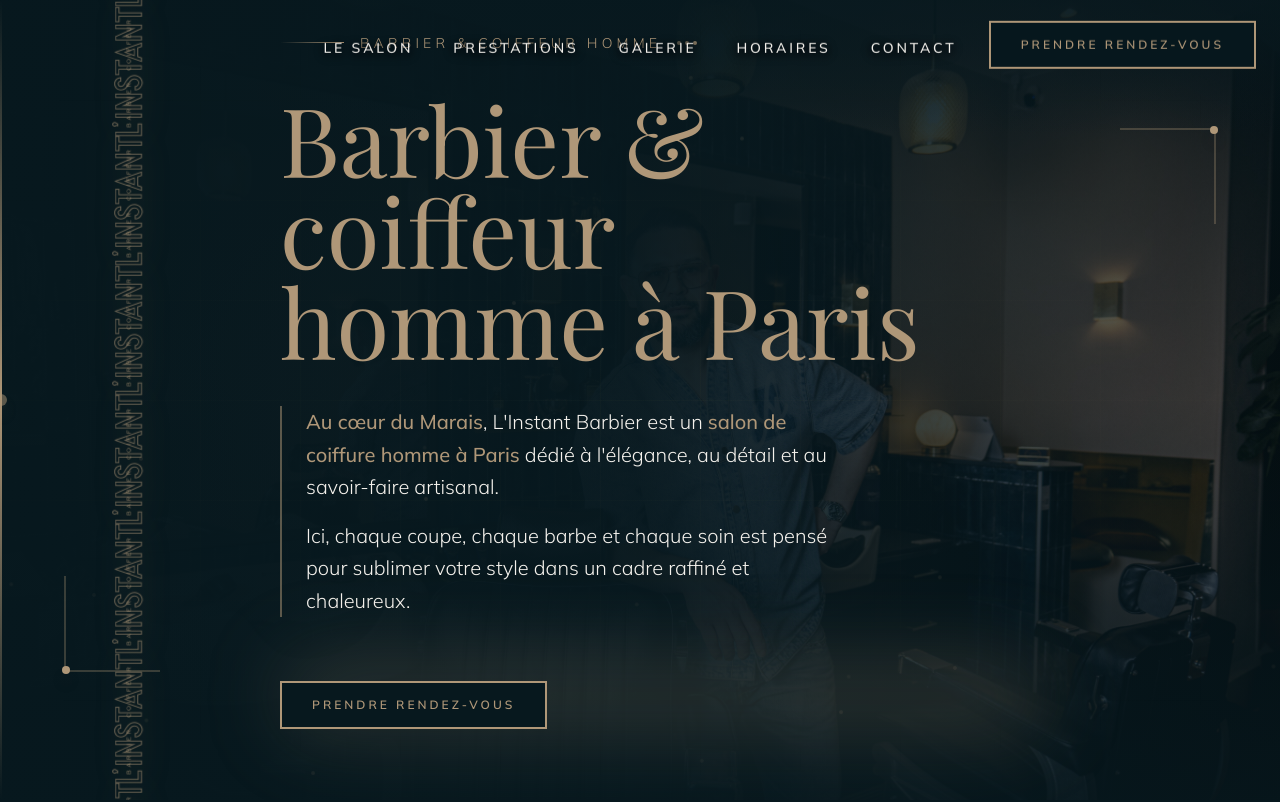
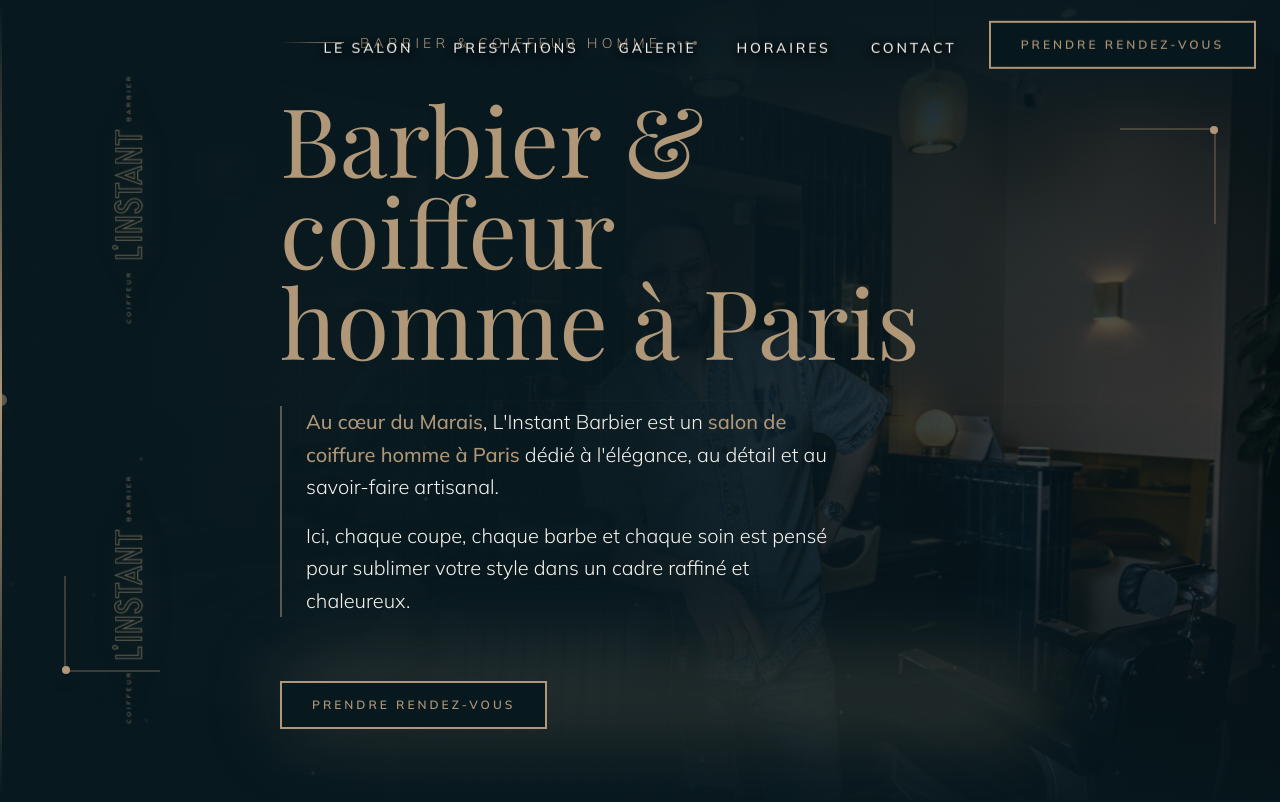
Before and after one commit to ssidikov/instant-barbier, a Next.js app: page / in a window 1280 px wide. Shown: the top 802 px of the page. Built offline with nearby package versions, Linux system fonts and the light colour scheme; a web font is replaced by a local one.

Commit message:
feat: Implement the full landing page with hero, services, team, gallery, testimonials, and contact sections.

```diff
--- a/src/app/page.tsx
+++ b/src/app/page.tsx
@@ -437,10 +437,12 @@
           <div className='relative z-10 h-full flex'>
             {/* Logo on left side - rotated 90 degrees with vertical marquee, 20% width */}
             <div className='hidden md:flex w-[20vw] shrink-0 h-full overflow-hidden relative items-center justify-center'>
-              <div className='animate-marquee-vertical flex flex-col items-center gap-24 h-max'>
-                {/* Multiple logos for seamless vertical loop */}
-                {[...Array(8)].map((_, i) => (
-                  <div key={i} className='shrink-0'>
+              <div className='animate-marquee-vertical flex flex-col items-center h-max'>
+                {/* First set of logos */}
+                {[...Array(4)].map((_, i) => (
+                  <div
+                    key={`set1-${i}`}
+                    className='shrink-0 h-[50vh] flex items-center justify-center'>
                     <Image
                       src='/logo/logo-golden.svg'
                       alt="L'Instant Barbier"
@@ -448,6 +450,20 @@
                       height={200}
                       className='w-[45vh] h-auto object-contain drop-shadow-[0_4px_16px_rgba(156,131,88,0.4)] opacity-60 -rotate-90'
                       priority={i === 0}
+                    />
+                  </div>
+                ))}
+                {/* Second set - identical to first for seamless loop */}
+                {[...Array(4)].map((_, i) => (
+                  <div
+                    key={`set2-${i}`}
+                    className='shrink-0 h-[50vh] flex items-center justify-center'>
+                    <Image
+                      src='/logo/logo-golden.svg'
+                      alt="L'Instant Barbier"
+                      width={600}
+                      height={200}
+                      className='w-[45vh] h-auto object-contain drop-shadow-[0_4px_16px_rgba(156,131,88,0.4)] opacity-60 -rotate-90'
                     />
                   </div>
                 ))}
```
